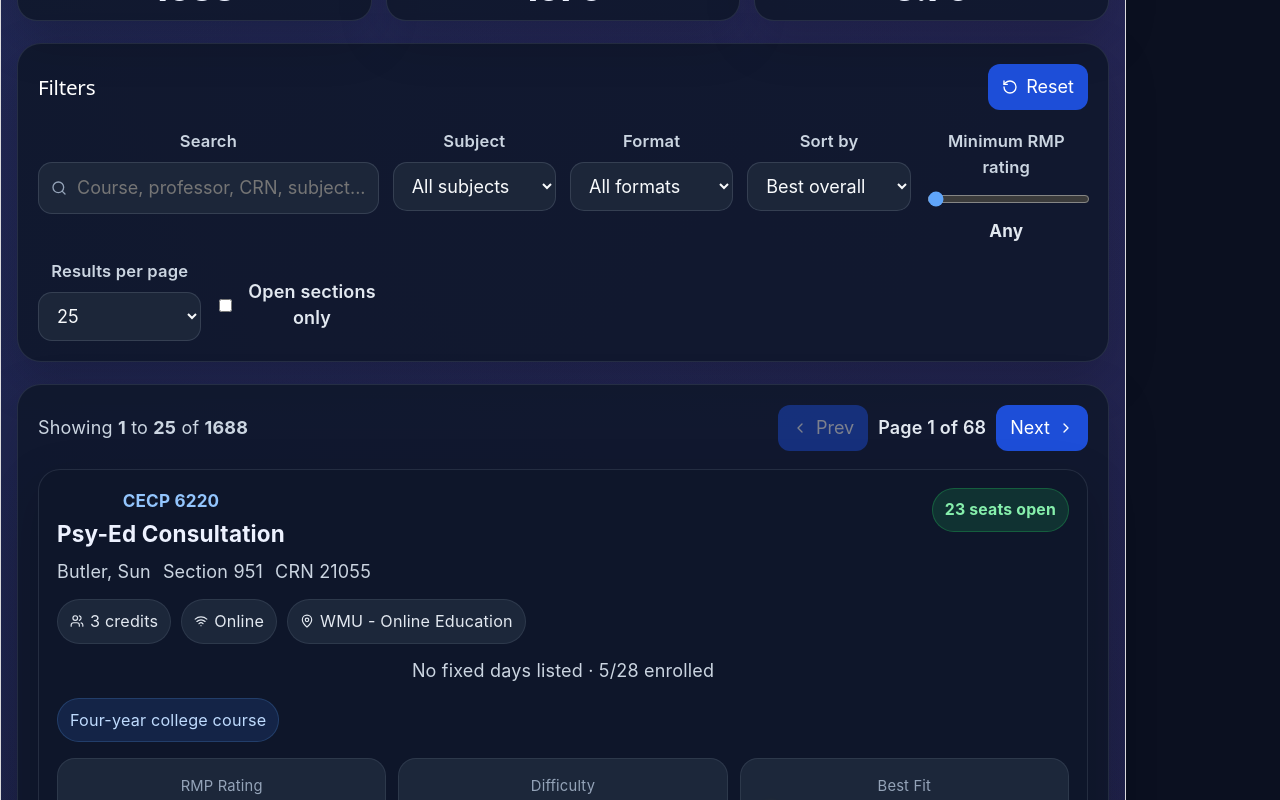
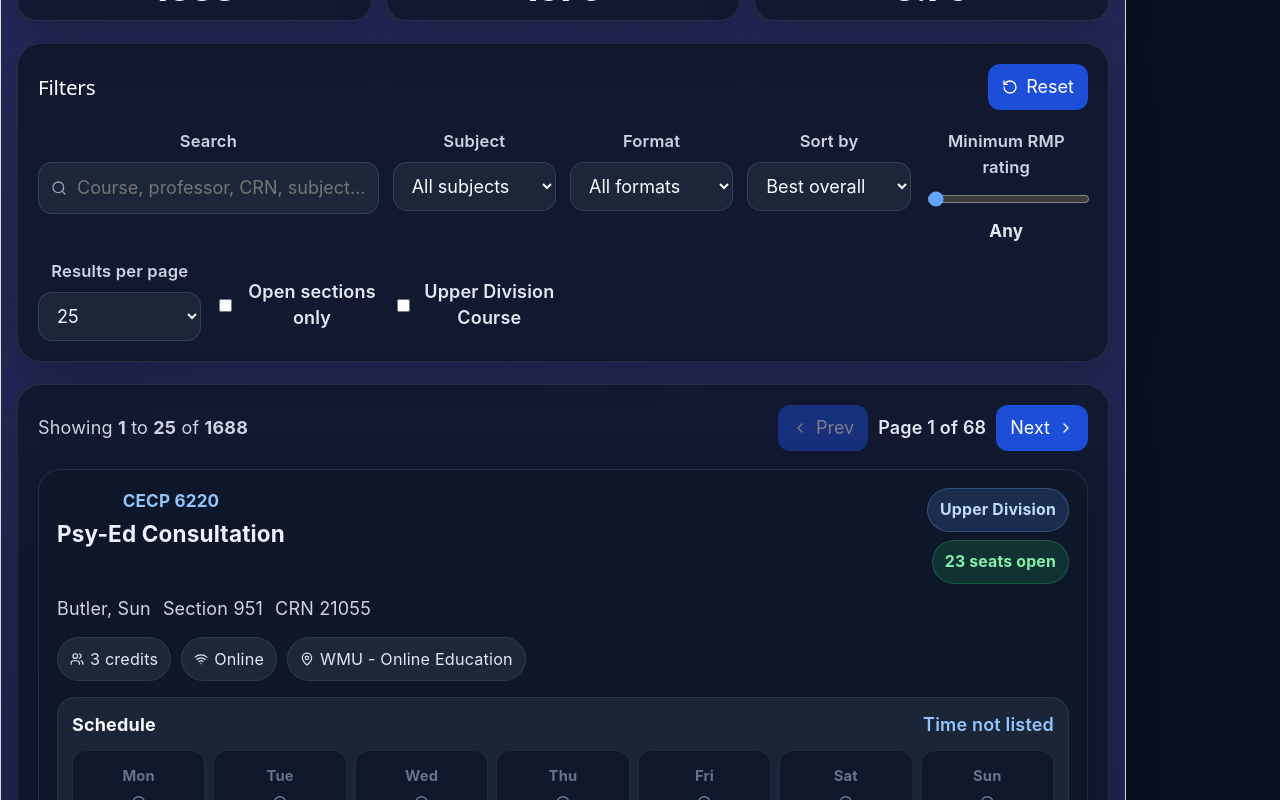
Before and after one commit to WMUScheduling/WMU-Optimized-Schedule-Lookup, a React (Vite) app: page / in a window 1280 px wide. Shown: the part 300-1100 px from the top of the page. Built offline with nearby package versions, Linux system fonts and the light colour scheme.

Commit message:
Add upper division filter and redesign schedule layout.

```diff
--- a/src/App.css
+++ b/src/App.css
@@ -20,6 +20,10 @@ button,
 input,
 select {
   font: inherit;
+}
+
+a {
+  text-decoration: none;
 }
 
 .app-shell {
@@ -275,6 +279,13 @@ select {
   margin-bottom: 12px;
 }
 
+.course-top-right {
+  display: flex;
+  flex-direction: column;
+  gap: 8px;
+  align-items: flex-end;
+}
+
 .course-code {
   color: #93c5fd;
   font-size: 0.95rem;
@@ -296,17 +307,6 @@ select {
   margin-bottom: 14px;
 }
 
-.professor-link {
-  color: #93c5fd;
-  text-decoration: none;
-  font-weight: 600;
-}
-
-.professor-link:hover {
-  color: #bfdbfe;
-  text-decoration: underline;
-}
-
 .pill {
   white-space: nowrap;
   height: fit-content;
@@ -326,6 +326,12 @@ select {
   background: rgba(248, 113, 113, 0.16);
   color: #fca5a5;
   border: 1px solid rgba(248, 113, 113, 0.3);
+}
+
+.pill-upper {
+  background: rgba(96, 165, 250, 0.16);
+  color: #bfdbfe;
+  border: 1px solid rgba(96, 165, 250, 0.3);
 }
 
 .tag-row,
@@ -351,6 +357,74 @@ select {
   border: 1px solid rgba(148, 163, 184, 0.14);
 }
 
+.tag-rmp-button {
+  cursor: pointer;
+  transition: transform 0.15s ease, border-color 0.15s ease;
+}
+
+.tag-rmp-button:hover {
+  transform: translateY(-1px);
+  border-color: rgba(96, 165, 250, 0.4);
+}
+
+.grad-cap {
+  font-size: 1rem;
+}
+
+.schedule-panel {
+  margin-top: 16px;
+  border-radius: 18px;
+  padding: 14px;
+  background: rgba(30, 41, 59, 0.85);
+  border: 1px solid rgba(148, 163, 184, 0.14);
+}
+
+.schedule-header {
+  display: flex;
+  justify-content: space-between;
+  gap: 12px;
+  margin-bottom: 12px;
+  font-weight: 700;
+  color: #f8fafc;
+}
+
+.schedule-time {
+  color: #93c5fd;
+  font-weight: 600;
+}
+
+.schedule-grid {
+  display: grid;
+  grid-template-columns: repeat(7, minmax(0, 1fr));
+  gap: 8px;
+}
+
+.schedule-day {
+  border-radius: 14px;
+  padding: 12px 8px;
+  text-align: center;
+  background: rgba(15, 23, 42, 0.9);
+  border: 1px solid rgba(148, 163, 184, 0.12);
+  color: #64748b;
+}
+
+.schedule-day-active {
+  background: linear-gradient(180deg, rgba(37, 99, 235, 0.28), rgba(30, 41, 59, 0.95));
+  border-color: rgba(96, 165, 250, 0.35);
+  color: #eff6ff;
+}
+
+.schedule-day-label {
+  font-size: 0.82rem;
+  font-weight: 700;
+  margin-bottom: 6px;
+}
+
+.schedule-day-dot {
+  font-size: 1rem;
+  line-height: 1;
+}
+
 .attributes {
   margin-top: 14px;
 }
@@ -359,11 +433,6 @@ select {
   background: rgba(59, 130, 246, 0.14);
   color: #bfdbfe;
   border: 1px solid rgba(96, 165, 250, 0.2);
-}
-
-.meeting-line {
-  margin-top: 14px;
-  color: #cbd5e1;
 }
 
 .score-grid {
@@ -433,6 +502,10 @@ select {
   .field-search {
     grid-column: span 2;
   }
+
+  .schedule-grid {
+    grid-template-columns: repeat(7, minmax(40px, 1fr));
+  }
 }
 
 @media (max-width: 700px) {
@@ -453,12 +526,21 @@ select {
 
   .filters-header,
   .results-toolbar,
-  .course-top {
+  .course-top,
+  .schedule-header {
     flex-direction: column;
     align-items: stretch;
+  }
+
+  .course-top-right {
+    align-items: flex-start;
   }
 
   .pill {
     align-self: flex-start;
   }
+
+  .schedule-grid {
+    grid-template-columns: repeat(4, minmax(0, 1fr));
+  }
 }
--- a/src/App.jsx
+++ b/src/App.jsx
@@ -13,6 +13,16 @@ import { motion } from "framer-motion";
 import "./App.css";
 
 const CSV_PATH = `${import.meta.env.BASE_URL}wmu_summer_2026_with_rmp.csv`;
+const WEEK_DAYS = ["M", "T", "W", "R", "F", "S", "U"];
+const WEEK_LABELS = {
+  M: "Mon",
+  T: "Tue",
+  W: "Wed",
+  R: "Thu",
+  F: "Fri",
+  S: "Sat",
+  U: "Sun",
+};
 
 function parseNumber(value) {
   if (value === null || value === undefined || value === "") return null;
@@ -20,11 +30,26 @@ function parseNumber(value) {
   return Number.isFinite(n) ? n : null;
 }
 
-function extractDays(meetingSummary = "") {
+function extractDaysArray(meetingSummary = "") {
   const matches = [...meetingSummary.matchAll(/\|\s*([MTWRFSU]{1,7})\s*\|/g)].map(
     (m) => m[1]
   );
-  return [...new Set(matches)].join(", ");
+
+  const set = new Set();
+  matches.forEach((group) => {
+    group.split("").forEach((d) => set.add(d));
+  });
+
+  return WEEK_DAYS.filter((d) => set.has(d));
+}
+
+function extractTimeRange(meetingSummary = "") {
+  const timeMatch = meetingSummary.match(
+    /\|\s*(\d{1,2}:\d{2}\s*[AP]M)\s*-\s*(\d{1,2}:\d{2}\s*[AP]M)\s*\|/i
+  );
+
+  if (!timeMatch) return "";
+  return `${timeMatch[1]} to ${timeMatch[2]}`;
 }
 
 function inferModality(row) {
@@ -64,7 +89,12 @@ function rowScore(row) {
   const ratingsCount = parseNumber(row.rmp_num_ratings) ?? 0;
   const seats = parseNumber(row.seatsAvailable) ?? 0;
 
-  return rating * 2 - difficulty * 0.6 + Math.min(ratingsCount / 20, 1.5) + Math.min(seats / 20, 1);
+  return (
+    rating * 2 -
+    difficulty * 0.6 +
+    Math.min(ratingsCount / 20, 1.5) +
+    Math.min(seats / 20, 1)
+  );
 }
 
 function normalizeUrl(url) {
@@ -110,6 +140,23 @@ function getSubjectDescription(row) {
   );
 }
 
+function isUpperDivision(row) {
+  const courseNumber = parseNumber(row.courseNumber);
+  return courseNumber !== null && courseNumber >= 3000;
+}
+
+function buildScheduleBlocks(row) {
+  const activeDays = extractDaysArray(row.meetingSummary || "");
+  const timeRange = extractTimeRange(row.meetingSummary || "");
+
+  return WEEK_DAYS.map((day) => ({
+    key: day,
+    label: WEEK_LABELS[day],
+    active: activeDays.includes(day),
+    time: activeDays.includes(day) ? timeRange : "",
+  }));
+}
+
 export default function App() {
   const [rows, setRows] = useState([]);
   const [loading, setLoading] = useState(true);
@@ -120,6 +167,7 @@ export default function App() {
   const [modality, setModality] = useState("all");
   const [sortBy, setSortBy] = useState("best");
   const [openOnly, setOpenOnly] = useState(false);
+  const [upperDivisionOnly, setUpperDivisionOnly] = useState(false);
   const [minRating, setMinRating] = useState(0);
   const [page, setPage] = useState(1);
   const [resultsPerPage, setResultsPerPage] = useState(25);
@@ -135,7 +183,6 @@ export default function App() {
           _id: `${row.CRN || index}`,
           _modality: inferModality(row),
           _creditsText: summarizeCredits(row),
-          _days: extractDays(row.meetingSummary),
           _rating: parseNumber(row.rmp_rating),
           _difficulty: parseNumber(row.rmp_difficulty),
           _ratingsCount: parseNumber(row.rmp_num_ratings),
@@ -144,6 +191,8 @@ export default function App() {
           _score: rowScore(row),
           _professorLink: getProfessorLink(row),
           _subjectDescription: getSubjectDescription(row),
+          _upperDivision: isUpperDivision(row),
+          _scheduleBlocks: buildScheduleBlocks(row),
         }));
 
         setRows(parsed);
@@ -215,6 +264,10 @@ export default function App() {
       data = data.filter((r) => r._open && r._seats > 0);
     }
 
+    if (upperDivisionOnly) {
+      data = data.filter((r) => r._upperDivision);
+    }
+
     if (minRating > 0) {
       data = data.filter((r) => (r._rating ?? 0) >= minRating);
     }
@@ -239,11 +292,11 @@ export default function App() {
     }
 
     return data;
-  }, [rows, query, subject, modality, openOnly, minRating, sortBy]);
+  }, [rows, query, subject, modality, openOnly, upperDivisionOnly, minRating, sortBy]);
 
   useEffect(() => {
     setPage(1);
-  }, [query, subject, modality, openOnly, minRating, sortBy]);
+  }, [query, subject, modality, openOnly, upperDivisionOnly, minRating, sortBy]);
 
   const totalPages = Math.max(1, Math.ceil(filtered.length / resultsPerPage));
 
@@ -275,6 +328,7 @@ export default function App() {
     setModality("all");
     setSortBy("best");
     setOpenOnly(false);
+    setUpperDivisionOnly(false);
     setMinRating(0);
     setResultsPerPage(25);
     setPage(1);
@@ -293,7 +347,7 @@ export default function App() {
           <h1>Find classes faster</h1>
           <p>
             Search courses, compare instructors, and filter by subject, format,
-            availability, and rating.
+            availability, rating, and upper division status.
           </p>
         </motion.header>
 
@@ -408,6 +462,17 @@ export default function App() {
                 Open sections only
               </label>
             </div>
+
+            <div className="checkbox-row">
+              <label className="checkbox-label">
+                <input
+                  type="checkbox"
+                  checked={upperDivisionOnly}
+                  onChange={(e) => setUpperDivisionOnly(e.target.checked)}
+                />
+                Upper Division Course
+              </label>
+            </div>
           </div>
         </section>
 
@@ -419,9 +484,7 @@ export default function App() {
                 {filtered.length === 0 ? 0 : (page - 1) * resultsPerPage + 1}
               </strong>{" "}
               to{" "}
-              <strong>
-                {Math.min(page * resultsPerPage, filtered.length)}
-              </strong>{" "}
+              <strong>{Math.min(page * resultsPerPage, filtered.length)}</strong>{" "}
               of <strong>{filtered.length}</strong>
             </div>
 
@@ -447,7 +510,6 @@ export default function App() {
           </div>
 
           {loading && <div className="status-card">Loading courses...</div>}
-
           {error && <div className="status-card error">{error}</div>}
 
           {!loading && !error && paginatedRows.length === 0 && (
@@ -472,6 +534,10 @@ export default function App() {
                       <h3>{row.courseTitle || "Untitled Course"}</h3>
                     </div>
 
+                    <div className="course-top-right">
+                      {row._upperDivision && (
+                        <div className="pill pill-upper">Upper Division</div>
+                      )}
                       <div
                         className={`pill ${
                           row._open && row._seats > 0 ? "pill-open" : "pill-closed"
@@ -482,23 +548,10 @@ export default function App() {
                           : "Closed or full"}
                       </div>
                     </div>
+                  </div>
 
                   <div className="course-meta">
-                    <span>
-                      {row._professorLink ? (
-                        <a
-                          href={row._professorLink}
-                          target="_blank"
-                          rel="noopener noreferrer"
-                          className="professor-link"
-                          title="Open Rate My Professors profile"
-                        >
-                          {row.facultyNames || "Instructor not listed"}
-                        </a>
-                      ) : (
-                        row.facultyNames || "Instructor not listed"
-                      )}
-                    </span>
+                    <span>{row.facultyNames || "Instructor not listed"}</span>
                     <span>Section {row.section || "—"}</span>
                     <span>CRN {row.CRN || "—"}</span>
                   </div>
@@ -516,11 +569,41 @@ export default function App() {
                       <MapPin size={14} />
                       {row.campusDescription || "Campus not listed"}
                     </span>
+                    {row._professorLink && (
+                      <a
+                        href={row._professorLink}
+                        target="_blank"
+                        rel="noopener noreferrer"
+                        className="tag tag-rmp-button"
+                        title="Open Rate My Professors profile"
+                      >
+                        <span className="grad-cap" aria-hidden="true">🎓</span>
+                        RMP
+                      </a>
+                    )}
                   </div>
 
-                  <div className="meeting-line">
-                    {row._days || "No fixed days listed"} · {row.enrollment || 0}/
-                    {row.maximumEnrollment || "—"} enrolled
+                  <div className="schedule-panel">
+                    <div className="schedule-header">
+                      <span>Schedule</span>
+                      <span className="schedule-time">
+                        {extractTimeRange(row.meetingSummary || "") || "Time not listed"}
+                      </span>
+                    </div>
+
+                    <div className="schedule-grid">
+                      {row._scheduleBlocks.map((block) => (
+                        <div
+                          key={block.key}
+                          className={`schedule-day ${block.active ? "schedule-day-active" : ""}`}
+                        >
+                          <div className="schedule-day-label">{block.label}</div>
+                          <div className="schedule-day-dot">
+                            {block.active ? "●" : "○"}
+                          </div>
+                        </div>
+                      ))}
+                    </div>
                   </div>
 
                   {row.attributes && (
```
Lines whose indentation alone changed are shown as unchanged.
